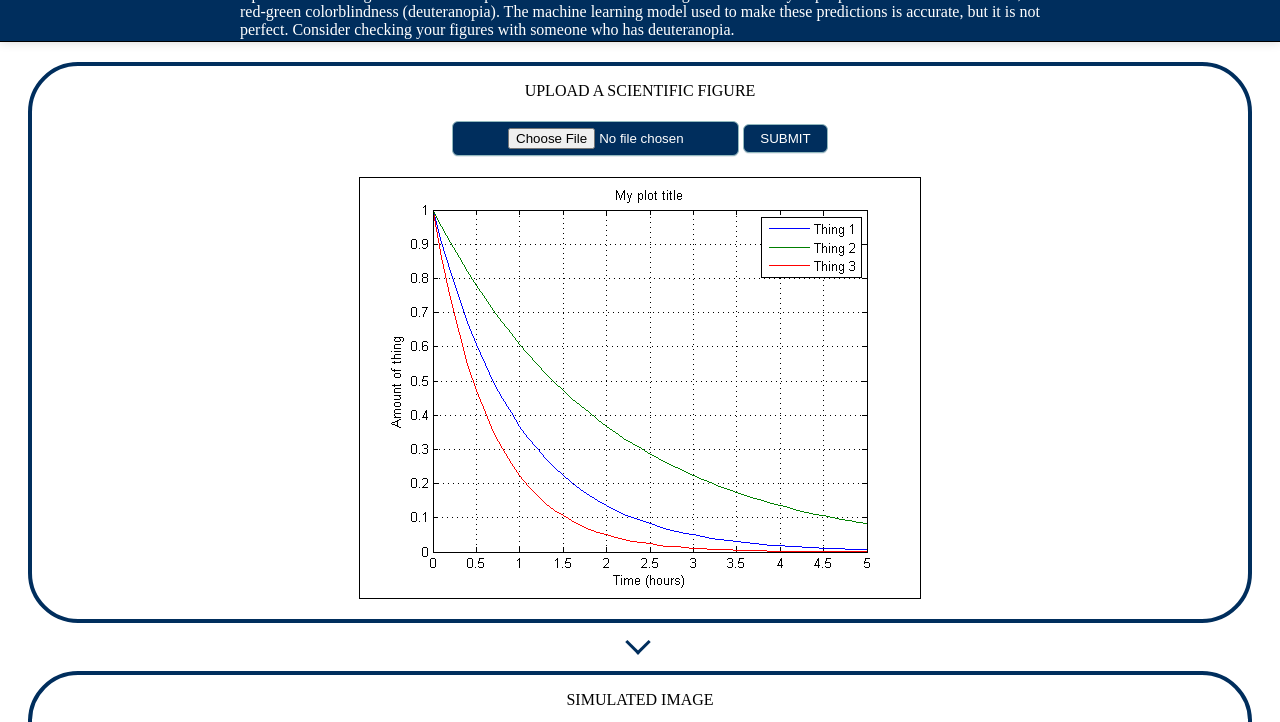
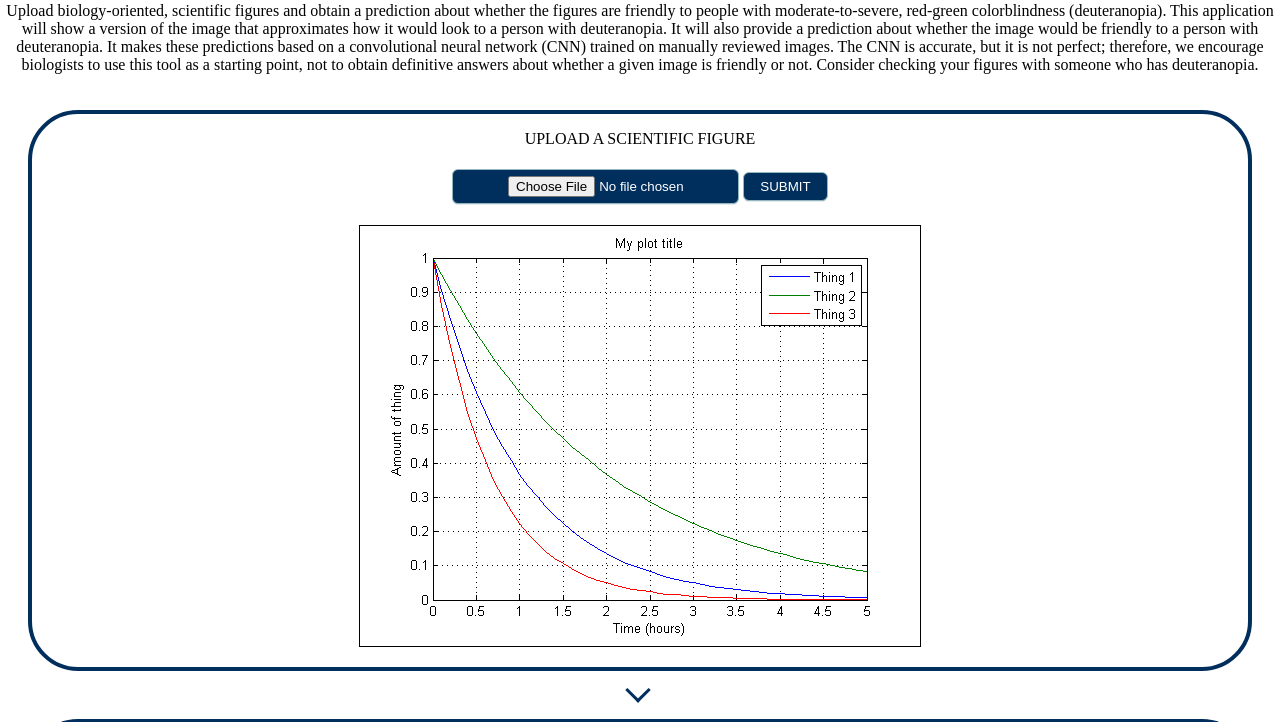
Before and after one commit to srp33/colorblind_image_tester, a website: page index.html in a window 1280 px wide. Shown: the part 44-766 px from the top of the page. Drawn offline with nearby package versions, Linux system fonts and the light colour scheme.

Commit message:
Made formatting changes

```diff
--- a/index.html
+++ b/index.html
@@ -14,10 +14,14 @@
 <body>
   <div class="header">
     <h2>Colorblind Friendliness Predictor</h2>
-    <p>
-      Upload scientific figures and obtain a prediction about whether the figures are friendly to people with moderate-to-severe, red-green colorblindness (deuteranopia). The machine learning model used to make these predictions is accurate, but it is not perfect. Consider checking your figures with someone who has deuteranopia.
-    </p>
   </div>
+
+  <div>
+      <p>
+          Upload biology-oriented, scientific figures and obtain a prediction about whether the figures are friendly to people with moderate-to-severe, red-green colorblindness (deuteranopia). This application will show a version of the image that approximates how it would look to a person with deuteranopia. It will also provide a prediction about whether the image would be friendly to a person with deuteranopia. It makes these predictions based on a convolutional neural network (CNN) trained on manually reviewed images. The CNN is accurate, but it is not perfect; therefore, we encourage biologists to use this tool as a starting point, not to obtain definitive answers about whether a given image is friendly or not. Consider checking your figures with someone who has deuteranopia.
+      </p>
+  </div>
+
   <div class="flow_box">
     <div class="container" id="originalImageContainer">
             <!-- <p>Your uploaded image will display below:</p> -->
--- a/public/page_styling.css
+++ b/public/page_styling.css
@@ -117,7 +117,7 @@ p{
     margin: auto;
 }
 
-@media only screen and (max-width:1800px){
+@media only screen and (max-width:9800px){
     .flow_box{
         display:block;
     }
```
